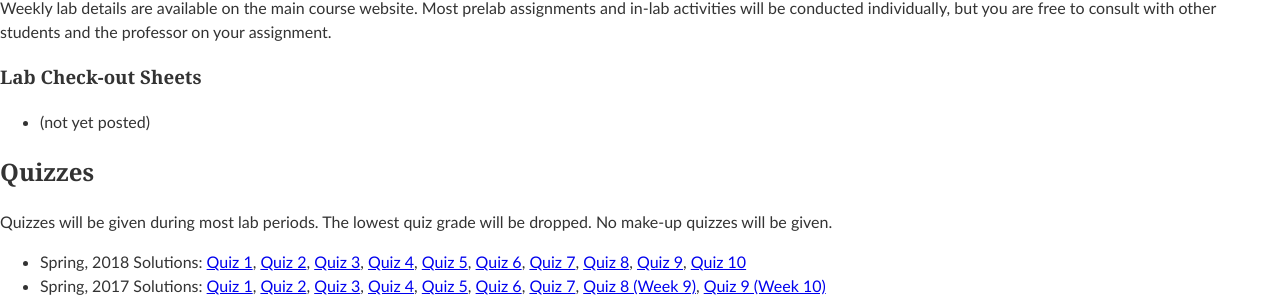
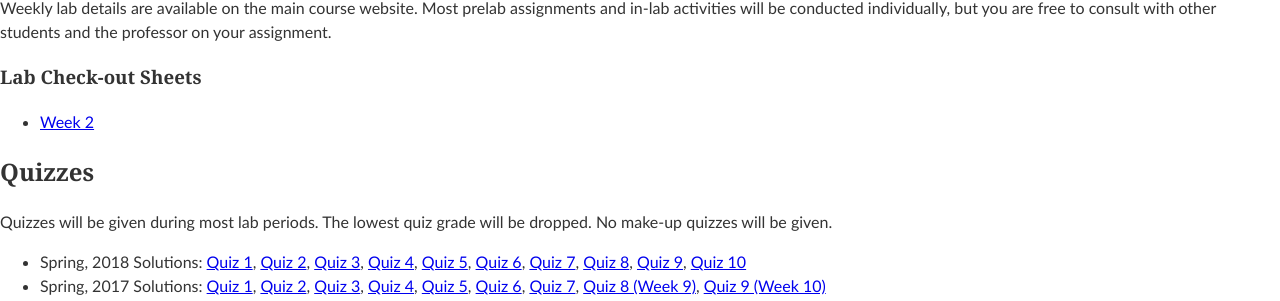
Before and after one commit to edurant/edurant.github.io, a Jekyll site: the page built from courses/ce1921/index.md, in a window 1280 px wide and 900 px high, scrolled down 1717 px. Shown: the part 265-566 px from the top of the window. Built offline with Jekyll 4.4.1, drawn with Linux system fonts in a browser that asks for light colours.

Commit message:
ce1921: week 2 lab grading checklist

```diff
--- a/courses/ce1921/index.md
+++ b/courses/ce1921/index.md
@@ -126,7 +126,7 @@ Weekly lab details are available on the main course website.
 Most prelab assignments and in-lab activities will be conducted individually, but you are free to consult with other students and the professor on your assignment.
 
 ### Lab Check-out Sheets
-* (not yet posted)
+* [Week 2](lw2-s20-checklist.pdf)
 
 ## Quizzes
 Quizzes will be given during most lab periods. The lowest
```
Also changed, not shown: 1 other file.
